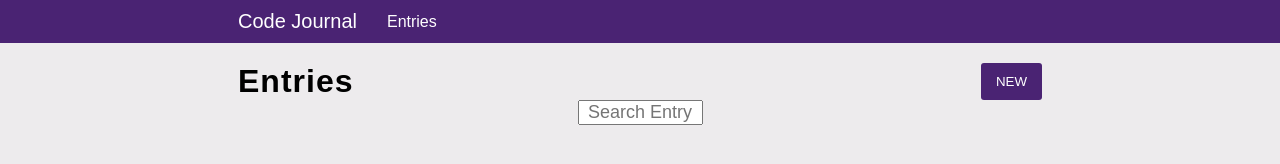
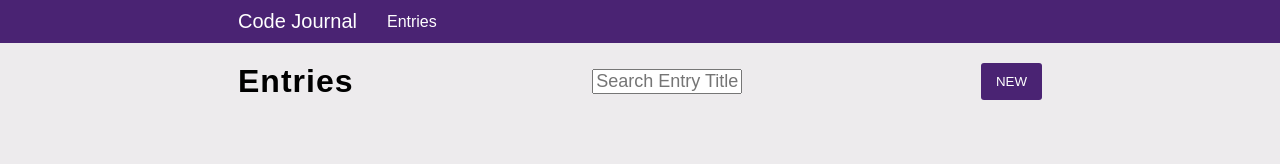
Before and after one commit to tychiang922/code-journal, a website: page index.html in a window 1280 px wide. Both pictures are taken after a click on the link "Entries". Drawn offline with Linux system fonts and the light colour scheme.

Commit message:
added input search to title column

```diff
--- a/css/styles.css
+++ b/css/styles.css
@@ -128,6 +128,7 @@ i:hover {
   padding: 0 15px;
   border: 0;
   border-radius: 3px;
+  margin-left: 0;
 }
 
 .entry-tab {
@@ -229,7 +230,7 @@ i:hover {
 }
 
 .entry-search {
-  width: 125px;
+  width: 150px;
   font-size: 18px;
   margin: auto;
   transition: all 1s;
@@ -237,7 +238,7 @@ i:hover {
 
 .entry-search:focus {
   width: 50%;
-  padding: 8px 10px;
+  padding: 5px 10px;
   font-size: 20px;
 }
 
--- a/index.html
+++ b/index.html
@@ -69,15 +69,9 @@
         <div class="column-full">
           <div class="row mt-20p">
             <h1>Entries</h1>
+            <input id="search" class="entry-search" type="text" placeholder="Search Entry Title">
             <input type="submit" class="new-button purple-back white-txt justify-left" name="new-entry" value="NEW">
           </div>
-          <form>
-            <div class="column-full">
-              <div class="row">
-                <input id="search" class="entry-search" type="text" placeholder="Search Entry">
-              </div>
-            </div>
-          </form>
         </div>
         <ul>
         </ul>
```
